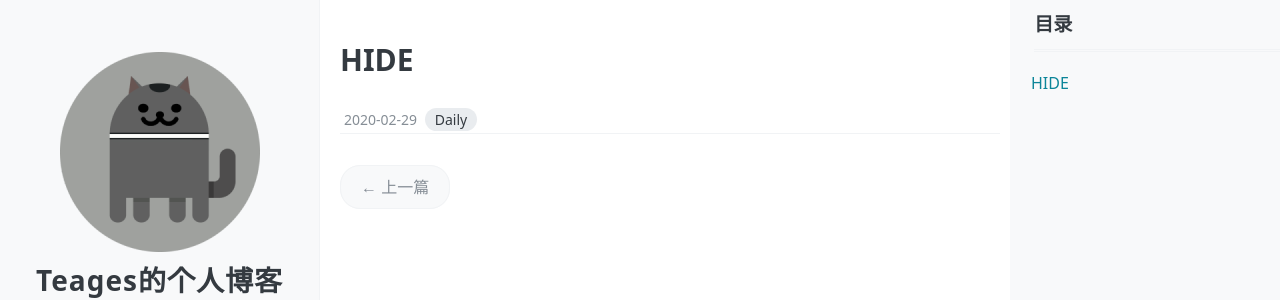
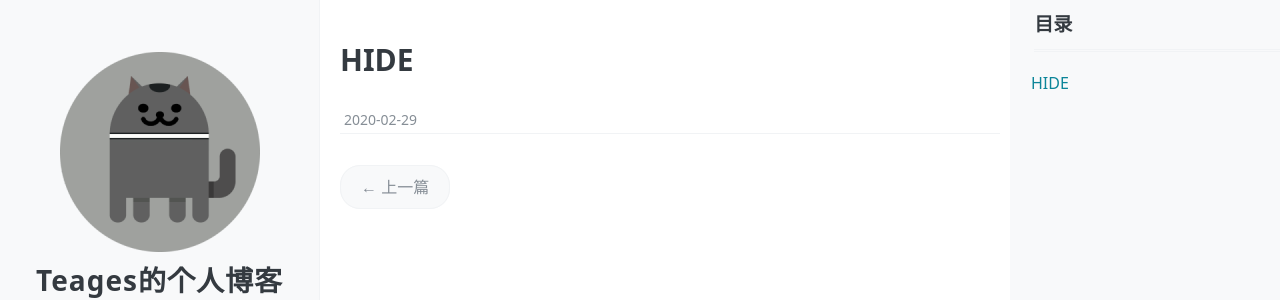
Before and after one commit to Teages/teages.github.io, a Jekyll site: the page built from _posts/2020-02-29-hide.md, in a window 1280 px wide. Shown: the top 300 px of the page. Built offline with Jekyll 4.4.1, drawn with Linux system fonts in a browser that asks for light colours; comment, search, counter and statistics services are not loaded.

Commit message:
Revert "Tst hide"

```diff
--- a/_posts/2020-02-29-hide.md
+++ b/_posts/2020-02-29-hide.md
@@ -3,7 +3,7 @@ layout: post
 title: HIDE
 date: 2020-02-29
 Author: Teages
-tags: [Daily]
+tags: [ ]
 comments: false
 toc: true
 hide: true
--- a/archive/index.html
+++ b/archive/index.html
@@ -20,7 +20,6 @@ permalink: /archive/
       {% endif %}
     {% endunless %}
 
-    {% if unless post.hide %}
     <li>
       {% if post.link %}
       <a href="{{ post.link }}">
@@ -31,6 +30,5 @@ permalink: /archive/
       </a>
       <time>{{ post.date | date: "%Y-%m-%d" }}</time>
     </li>
-     {% endif %}
   {% endfor %}
 </ul>
--- a/tags/index.html
+++ b/tags/index.html
@@ -26,7 +26,7 @@ permalink: /tags/
     </h2>
     <ul class="tag">
       {% for post in tag[1] %}
-        {% if post.title != null and unless post.hide %}
+        {% if post.title != null %}
           <li>
             {% if post.link %}
               <a href="{{ post.link }}">
```
Lines whose indentation alone changed are shown as unchanged.
